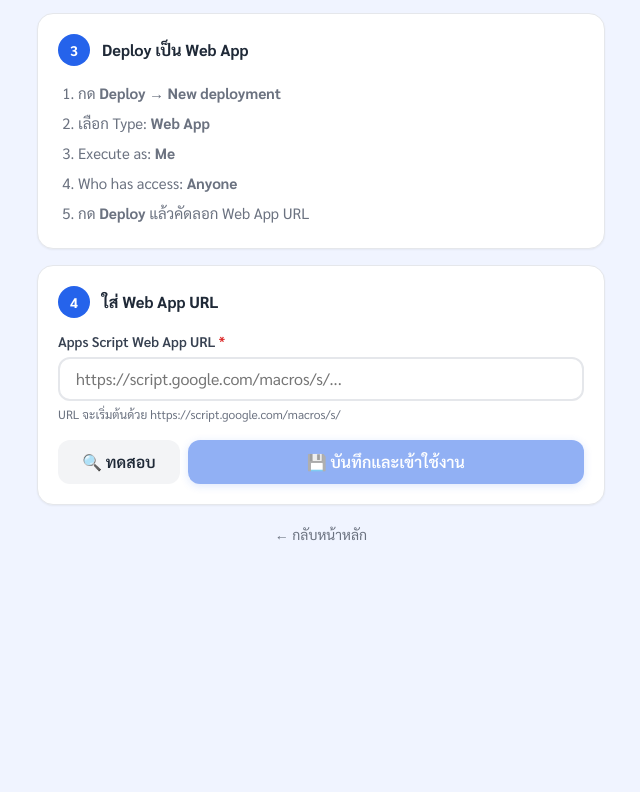
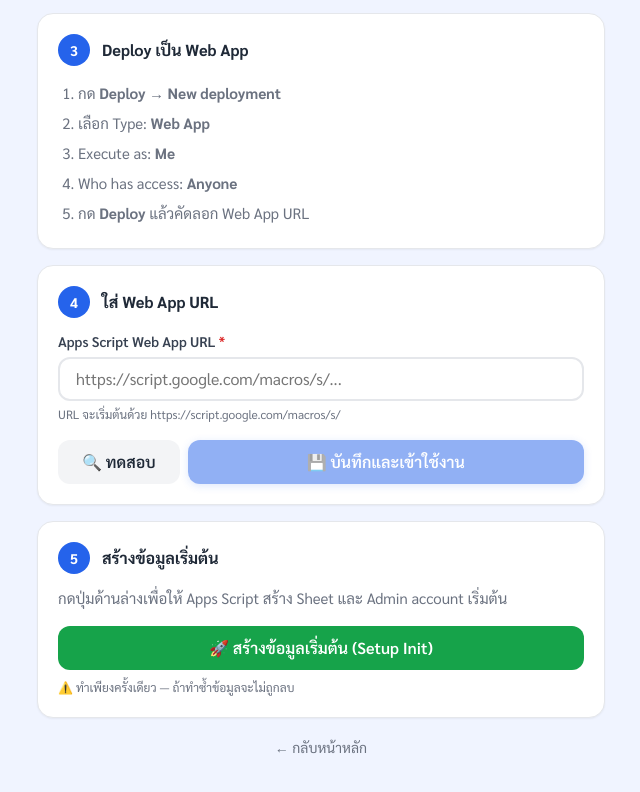
Before and after one commit to pepsproduction/lineup-check, a plain HTML site: page setup.html in a window 1280 px wide. Shown: the part 736-1528 px from the top of the page, without its empty margins (319-959 px from the left). Before the commit the page ends 1362 px from the top, so only its background shows below. Drawn offline with Linux system fonts and the light colour scheme.

Commit message:
feat: show Step 5 by default on setup.html for better UX

```diff
--- a/setup.html
+++ b/setup.html
@@ -162,7 +162,7 @@
   </div>
 
   <!-- Step 5: Initial Setup -->
-  <div class="step-card" id="init-section" style="display:none">
+  <div class="step-card" id="init-section">
     <div class="step-header">
       <div class="step-number">5</div>
       <div class="step-title">สร้างข้อมูลเริ่มต้น</div>
@@ -244,7 +244,10 @@ function saveSetup() {
 
 async function runInit() {
   const url = $id('api-url').value.trim();
-  if (!url) return;
+  if (!url) {
+    showToast('กรุณากรอก Web App URL ในขั้นตอนที่ 4 ก่อนทำรายการ', 'warning');
+    return;
+  }
 
   showLoading('กำลัง Setup...');
   const res = await API.setupInit(url);
```
